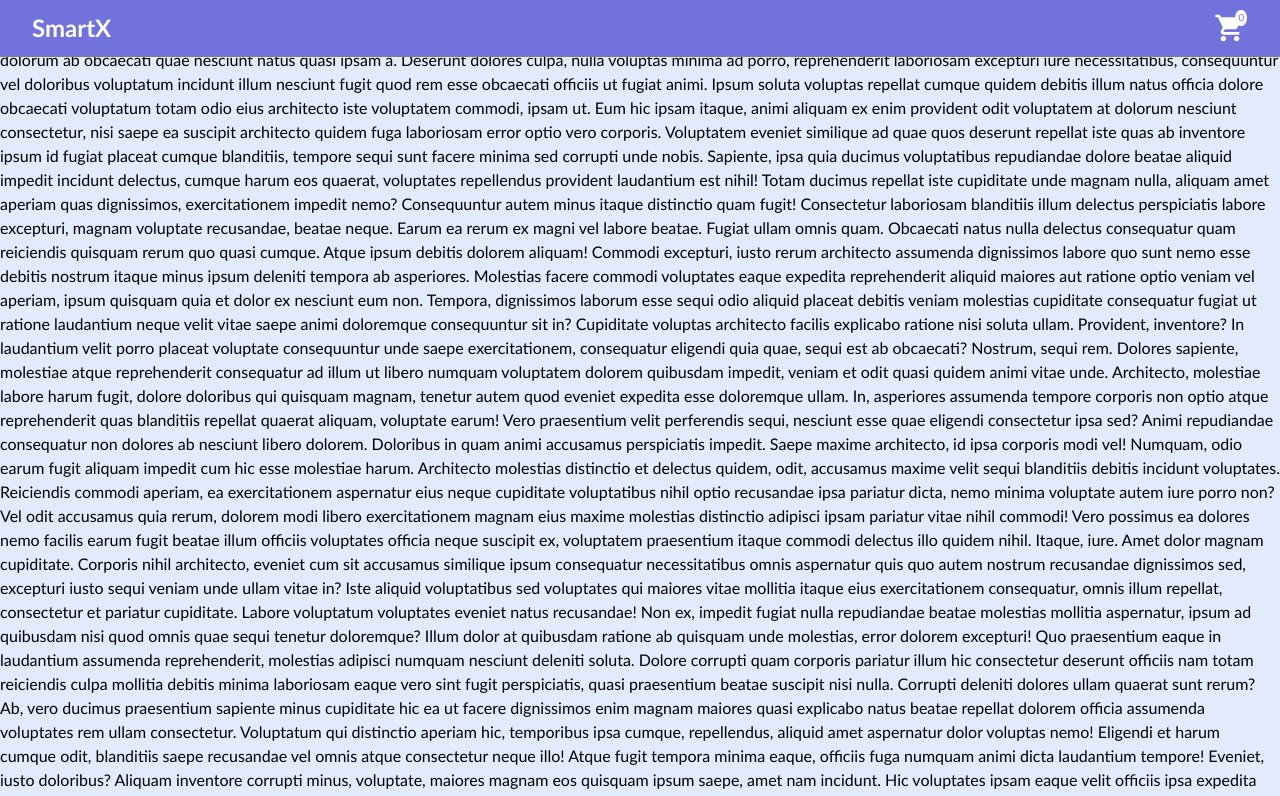
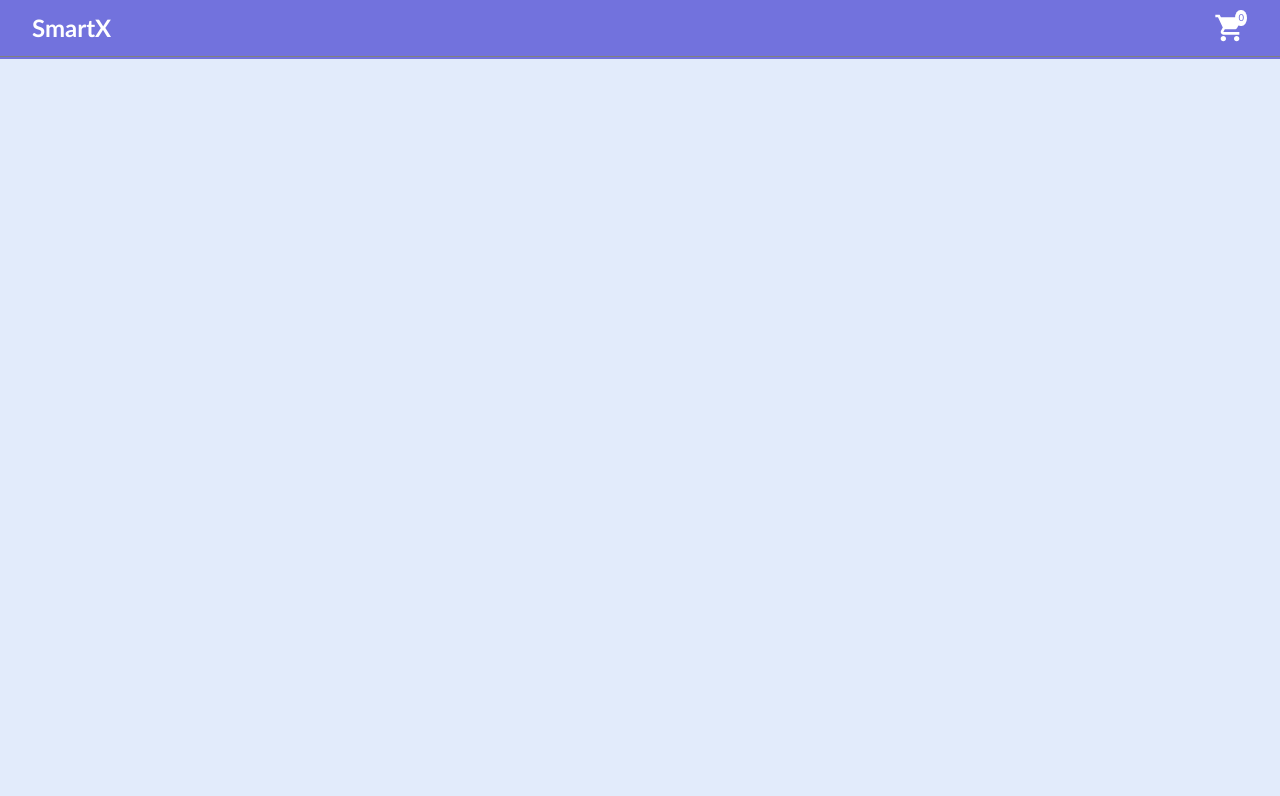
Before and after one commit to NehalSahu8055/React-JS_Practice, a React (Vite) app in the folder SmartX-ECommerce/: page /cart/add-address in a window 1280 px wide. Shown: the top 796 px of the page. Built offline with nearby package versions, Linux system fonts and the light colour scheme; no server answers.

Commit message:
Add Form Reset

```diff
--- a/SmartX-ECommerce/src/components/forms/AddressForm/AddressForm.jsx
+++ b/SmartX-ECommerce/src/components/forms/AddressForm/AddressForm.jsx
@@ -1,116 +1,7 @@
 import React from "react";
 
 function AddressForm() {
-  return (
-    <div>
-      Your form goes here Lorem ipsum dolor sit amet consectetur adipisicing
-      elit. Assumenda unde non voluptate earum quae molestiae, eveniet dolorum
-      cupiditate harum, voluptatibus voluptatem vero. Ab nulla itaque dolorum?
-      Libero aliquid quas illo temporibus culpa at ullam rerum sed vel
-      laboriosam illum placeat deleniti numquam excepturi eius voluptate,
-      dolorum ab obcaecati quae nesciunt natus quasi ipsam a. Deserunt dolores
-      culpa, nulla voluptas minima ad porro, reprehenderit laboriosam excepturi
-      iure necessitatibus, consequuntur vel doloribus voluptatum incidunt illum
-      nesciunt fugit quod rem esse obcaecati officiis ut fugiat animi. Ipsum
-      soluta voluptas repellat cumque quidem debitis illum natus officia dolore
-      obcaecati voluptatum totam odio eius architecto iste voluptatem commodi,
-      ipsam ut. Eum hic ipsam itaque, animi aliquam ex enim provident odit
-      voluptatem at dolorum nesciunt consectetur, nisi saepe ea suscipit
-      architecto quidem fuga laboriosam error optio vero corporis. Voluptatem
-      eveniet similique ad quae quos deserunt repellat iste quas ab inventore
-      ipsum id fugiat placeat cumque blanditiis, tempore sequi sunt facere
-      minima sed corrupti unde nobis. Sapiente, ipsa quia ducimus voluptatibus
-      repudiandae dolore beatae aliquid impedit incidunt delectus, cumque harum
-      eos quaerat, voluptates repellendus provident laudantium est nihil! Totam
-      ducimus repellat iste cupiditate unde magnam nulla, aliquam amet aperiam
-      quas dignissimos, exercitationem impedit nemo? Consequuntur autem minus
-      itaque distinctio quam fugit! Consectetur laboriosam blanditiis illum
-      delectus perspiciatis labore excepturi, magnam voluptate recusandae,
-      beatae neque. Earum ea rerum ex magni vel labore beatae. Fugiat ullam
-      omnis quam. Obcaecati natus nulla delectus consequatur quam reiciendis
-      quisquam rerum quo quasi cumque. Atque ipsum debitis dolorem aliquam!
-      Commodi excepturi, iusto rerum architecto assumenda dignissimos labore quo
-      sunt nemo esse debitis nostrum itaque minus ipsum deleniti tempora ab
-      asperiores. Molestias facere commodi voluptates eaque expedita
-      reprehenderit aliquid maiores aut ratione optio veniam vel aperiam, ipsum
-      quisquam quia et dolor ex nesciunt eum non. Tempora, dignissimos laborum
-      esse sequi odio aliquid placeat debitis veniam molestias cupiditate
-      consequatur fugiat ut ratione laudantium neque velit vitae saepe animi
-      doloremque consequuntur sit in? Cupiditate voluptas architecto facilis
-      explicabo ratione nisi soluta ullam. Provident, inventore? In laudantium
-      velit porro placeat voluptate consequuntur unde saepe exercitationem,
-      consequatur eligendi quia quae, sequi est ab obcaecati? Nostrum, sequi
-      rem. Dolores sapiente, molestiae atque reprehenderit consequatur ad illum
-      ut libero numquam voluptatem dolorem quibusdam impedit, veniam et odit
-      quasi quidem animi vitae unde. Architecto, molestiae labore harum fugit,
-      dolore doloribus qui quisquam magnam, tenetur autem quod eveniet expedita
-      esse doloremque ullam. In, asperiores assumenda tempore corporis non optio
-      atque reprehenderit quas blanditiis repellat quaerat aliquam, voluptate
-      earum! Vero praesentium velit perferendis sequi, nesciunt esse quae
-      eligendi consectetur ipsa sed? Animi repudiandae consequatur non dolores
-      ab nesciunt libero dolorem. Doloribus in quam animi accusamus perspiciatis
-      impedit. Saepe maxime architecto, id ipsa corporis modi vel! Numquam, odio
-      earum fugit aliquam impedit cum hic esse molestiae harum. Architecto
-      molestias distinctio et delectus quidem, odit, accusamus maxime velit
-      sequi blanditiis debitis incidunt voluptates. Reiciendis commodi aperiam,
-      ea exercitationem aspernatur eius neque cupiditate voluptatibus nihil
-      optio recusandae ipsa pariatur dicta, nemo minima voluptate autem iure
-      porro non? Vel odit accusamus quia rerum, dolorem modi libero
-      exercitationem magnam eius maxime molestias distinctio adipisci ipsam
-      pariatur vitae nihil commodi! Vero possimus ea dolores nemo facilis earum
-      fugit beatae illum officiis voluptates officia neque suscipit ex,
-      voluptatem praesentium itaque commodi delectus illo quidem nihil. Itaque,
-      iure. Amet dolor magnam cupiditate. Corporis nihil architecto, eveniet cum
-      sit accusamus similique ipsum consequatur necessitatibus omnis aspernatur
-      quis quo autem nostrum recusandae dignissimos sed, excepturi iusto sequi
-      veniam unde ullam vitae in? Iste aliquid voluptatibus sed voluptates qui
-      maiores vitae mollitia itaque eius exercitationem consequatur, omnis illum
-      repellat, consectetur et pariatur cupiditate. Labore voluptatum voluptates
-      eveniet natus recusandae! Non ex, impedit fugiat nulla repudiandae beatae
-      molestias mollitia aspernatur, ipsum ad quibusdam nisi quod omnis quae
-      sequi tenetur doloremque? Illum dolor at quibusdam ratione ab quisquam
-      unde molestias, error dolorem excepturi! Quo praesentium eaque in
-      laudantium assumenda reprehenderit, molestias adipisci numquam nesciunt
-      deleniti soluta. Dolore corrupti quam corporis pariatur illum hic
-      consectetur deserunt officiis nam totam reiciendis culpa mollitia debitis
-      minima laboriosam eaque vero sint fugit perspiciatis, quasi praesentium
-      beatae suscipit nisi nulla. Corrupti deleniti dolores ullam quaerat sunt
-      rerum? Ab, vero ducimus praesentium sapiente minus cupiditate hic ea ut
-      facere dignissimos enim magnam maiores quasi explicabo natus beatae
-      repellat dolorem officia assumenda voluptates rem ullam consectetur.
-      Voluptatum qui distinctio aperiam hic, temporibus ipsa cumque,
-      repellendus, aliquid amet aspernatur dolor voluptas nemo! Eligendi et
-      harum cumque odit, blanditiis saepe recusandae vel omnis atque consectetur
-      neque illo! Atque fugit tempora minima eaque, officiis fuga numquam animi
-      dicta laudantium tempore! Eveniet, iusto doloribus? Aliquam inventore
-      corrupti minus, voluptate, maiores magnam eos quisquam ipsum saepe, amet
-      nam incidunt. Hic voluptates ipsam eaque velit officiis ipsa expedita rem,
-      ad corporis minus. A consequatur iste officia accusamus odit reprehenderit
-      cupiditate, at ut corporis? Aliquid dignissimos et a nostrum vitae nulla,
-      praesentium sint nemo ex adipisci expedita dolore hic nesciunt corporis
-      possimus tempora dolorem est iste commodi aperiam recusandae enim earum.
-      Cumque quisquam pariatur vitae, necessitatibus, minima voluptates animi
-      inventore unde incidunt mollitia dolorum labore iusto, laborum molestiae
-      aperiam asperiores vero! Magnam facilis est pariatur eligendi illo
-      corporis nemo eos fugiat porro fugit voluptatibus expedita harum laborum,
-      a dicta earum ad, dignissimos aspernatur cupiditate dolorum voluptates
-      laboriosam. Iusto, minima mollitia? Iure at illum pariatur, aspernatur id,
-      iusto dolore eum perspiciatis vero natus porro! Voluptatem quam voluptates
-      dolorum mollitia, cupiditate eveniet aspernatur, numquam omnis soluta
-      facere dignissimos saepe. Iusto consequuntur neque eligendi sapiente
-      asperiores tempora odio id possimus dignissimos dolores ipsa, veniam hic
-      ut aliquam explicabo illum animi velit ratione tenetur itaque nam
-      laboriosam iure! Sed autem illum quos quam aspernatur quaerat iste debitis
-      ipsam maxime dicta a, corrupti veniam, nihil porro unde totam, assumenda
-      alias dolorum odit? Quis architecto facere similique voluptate atque
-      dolorum facilis cumque totam eligendi perferendis itaque tempora officia
-      eaque, expedita possimus nemo? Ipsam corrupti eligendi sapiente atque quod
-      totam, magni, aut aliquid quia quisquam nam exercitationem at perspiciatis
-      vel iure, tempore commodi deleniti animi impedit hic sequi eos? Inventore,
-      aliquam natus impedit officia corrupti veritatis voluptatem ut laudantium
-      provident, animi adipisci. Adipisci corporis assumenda quam est!
-    </div>
-  );
+  return <div>Form Goes here...</div>;
 }
 
 export default AddressForm;
```
